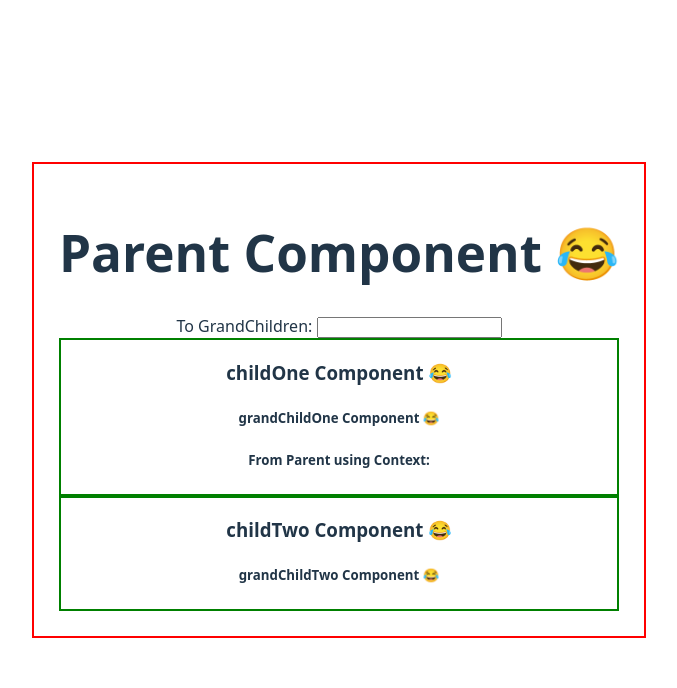
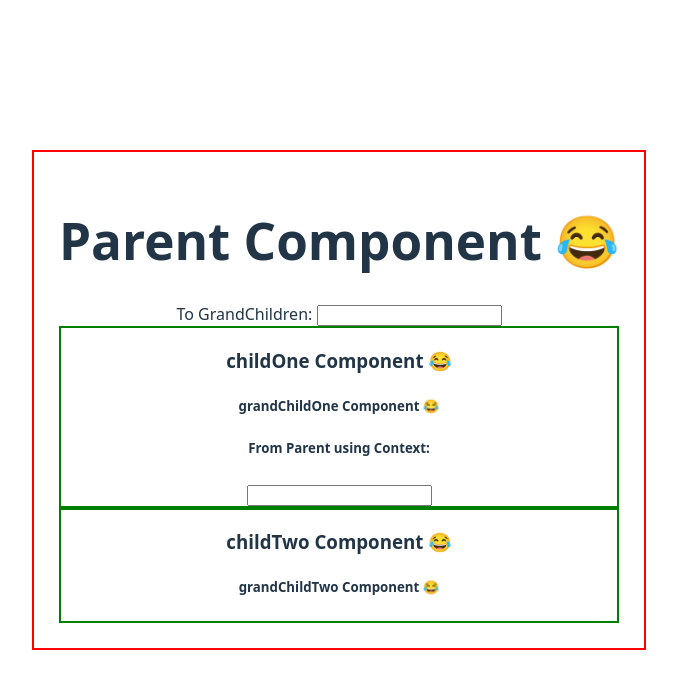
Before and after one commit to ANANTH4004/ReactApp, a React (Vite) app: page / in a window 1280 px wide. Shown: the top 688 px of the page, without its empty margins (301-978 px from the left). Built offline with nearby package versions, Linux system fonts and the light colour scheme.

Commit message:
child will reRender

```diff
--- a/src/components/UseContext/childOne.jsx
+++ b/src/components/UseContext/childOne.jsx
@@ -1,5 +1,6 @@
 import GrandChildOne from "./grandChildOne"
 const ChildOne = () => {
+    console.log("child Render")
     return (
         <>
             <h3>childOne Component 😂</h3>
--- a/src/components/UseContext/childTwo.jsx
+++ b/src/components/UseContext/childTwo.jsx
@@ -1,5 +1,6 @@
 import CrandChildTwo from "./grandChildTwo"
 const ChildTwo = () => {
+    console.log("child Render")
     return (
         <>
             <h3>childTwo Component 😂</h3>
--- a/src/components/UseContext/grandChildOne.jsx
+++ b/src/components/UseContext/grandChildOne.jsx
@@ -7,6 +7,7 @@ const GrandChildOne = () => {
         <>
             <h5>grandChildOne Component 😂</h5>
             <h5>From Parent using Context: {context}</h5>
+            <input type="text" onChange={(e) => setContext(e.target.value)} />
         </>
     )
 }
--- a/src/components/UseContext/parent.jsx
+++ b/src/components/UseContext/parent.jsx
@@ -7,7 +7,7 @@ const Parent = () => {
     return (
         <>
             <div style={{minHeight: "200px", border: '2px solid red', padding: "25px"}}>
-            <h1>Parent Component 😂</h1>
+            <h1>Parent Component 😂 {context}</h1>
             <div>
                 <label htmlFor='pass'>To GrandChildren: </label>
                 <input type="text" name='pass' id='pass' onChange={(e) => setContext(e.target.value)} />
```
